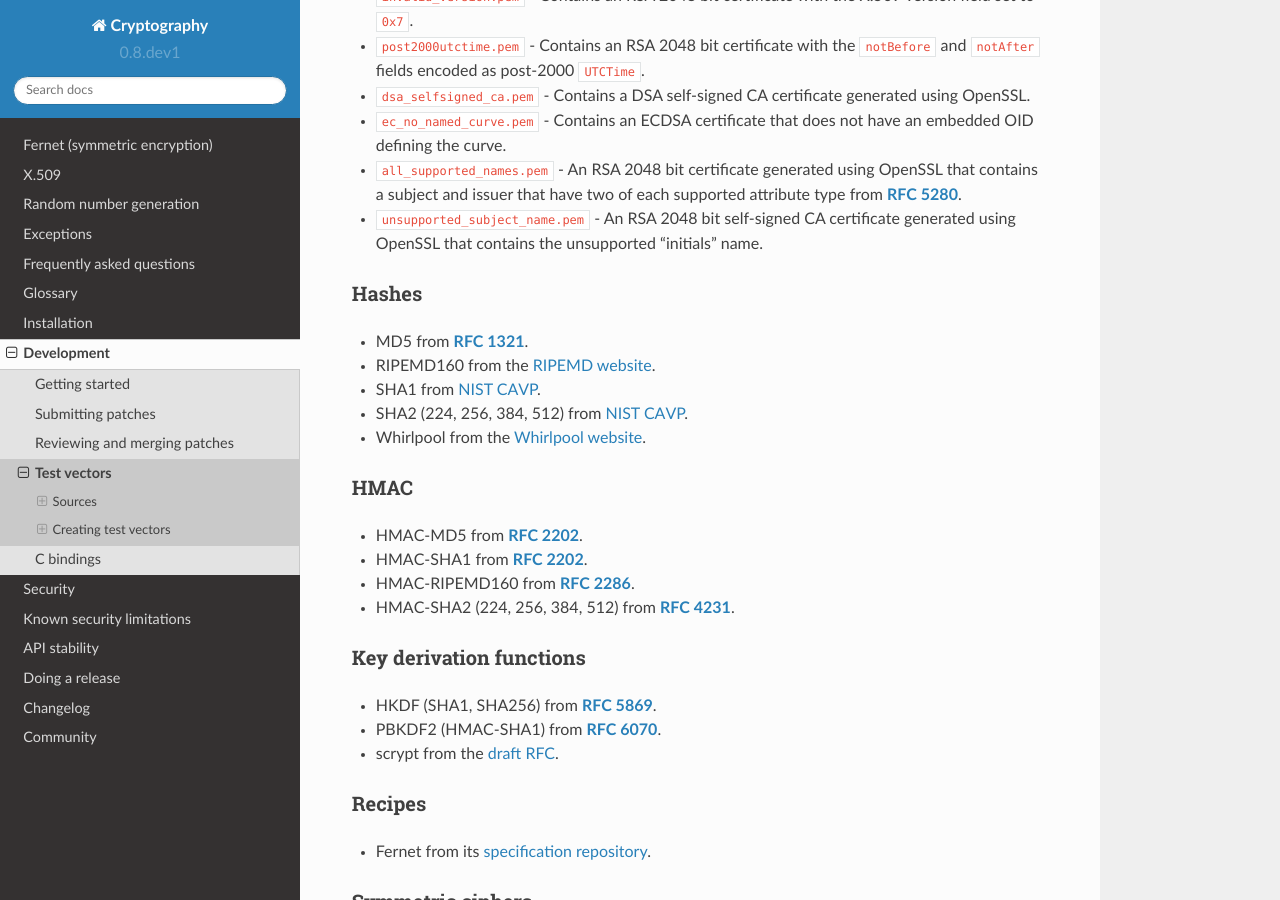
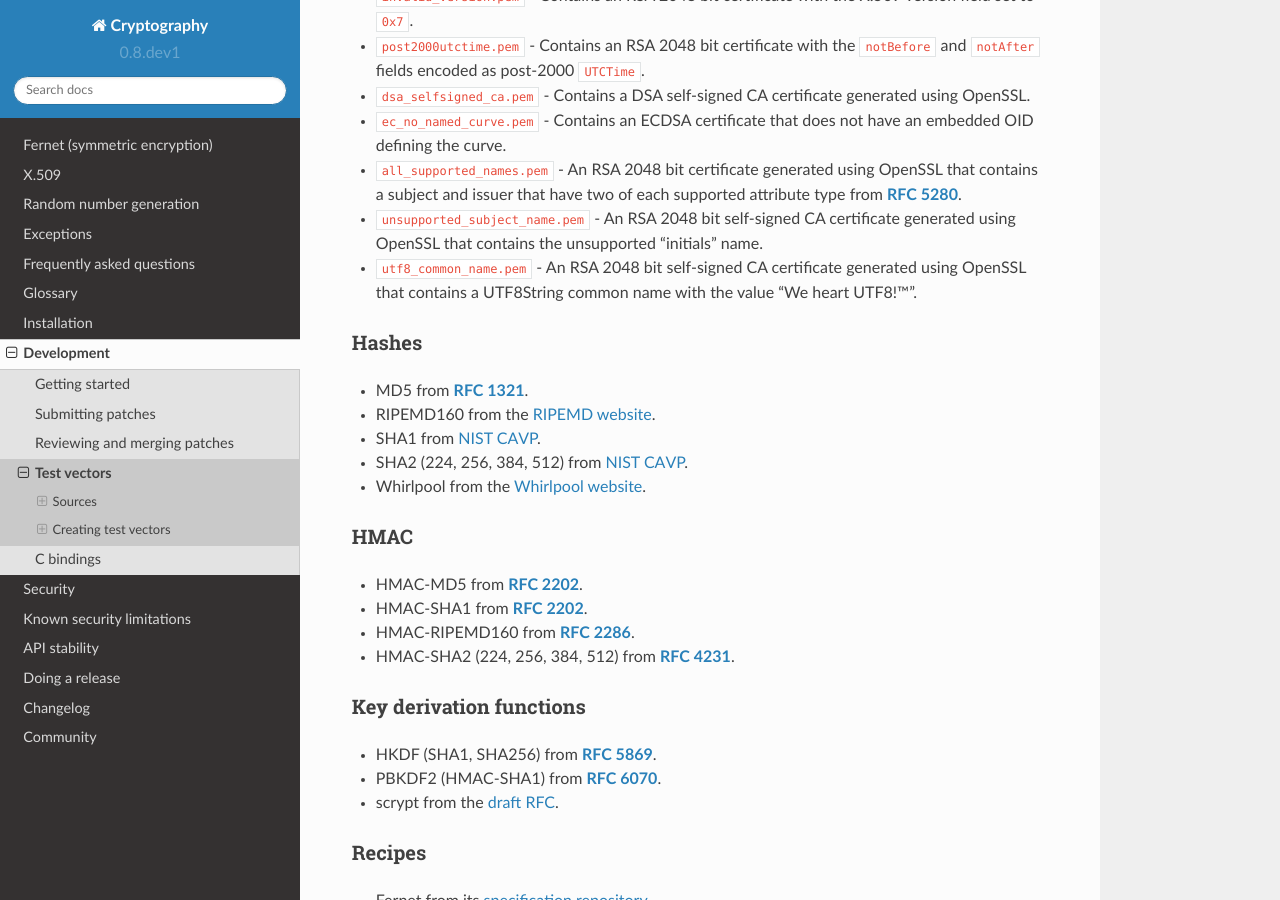
Before and after one commit to WebKing0121/cryptography, a Sphinx documentation site: the page built from docs/development/test-vectors.rst, in a window 1280 px wide and 900 px high, scrolled down 1851 px. Built offline with Sphinx 7.4.7 and the Read the Docs theme 2.0.0, drawn with Linux system fonts in a browser that asks for light colours; pages that are not in the unit, such as notebooks, are missing from menus.

Commit message:
add utf8 certificate

```diff
--- a/docs/development/test-vectors.rst
+++ b/docs/development/test-vectors.rst
@@ -97,6 +97,9 @@ Custom X.509 Vectors
   attribute type from :rfc:`5280`.
 * ``unsupported_subject_name.pem`` - An RSA 2048 bit self-signed CA certificate
   generated using OpenSSL that contains the unsupported "initials" name.
+* ``utf8_common_name.pem`` - An RSA 2048 bit self-signed CA certificate
+  generated using OpenSSL that contains a UTF8String common name with the value
+  "We heart UTF8!™".
 
 Hashes
 ~~~~~~
```
Also changed, not shown: 1 other file.
